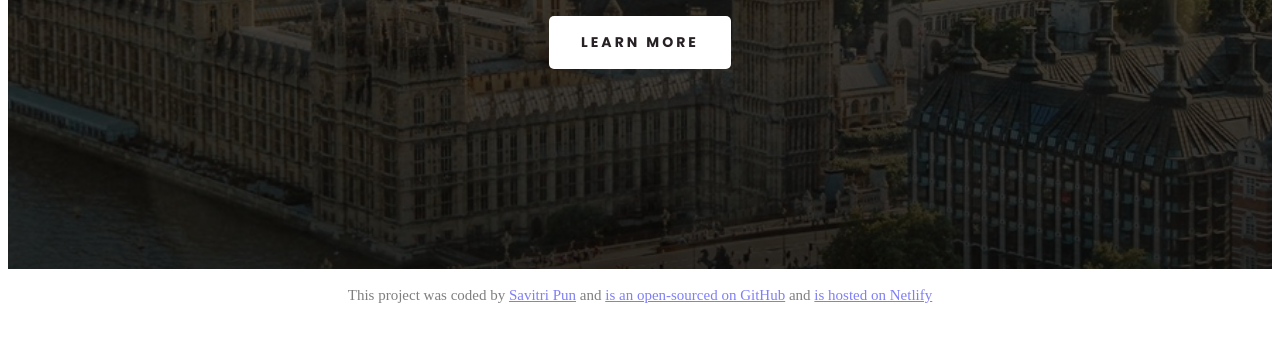
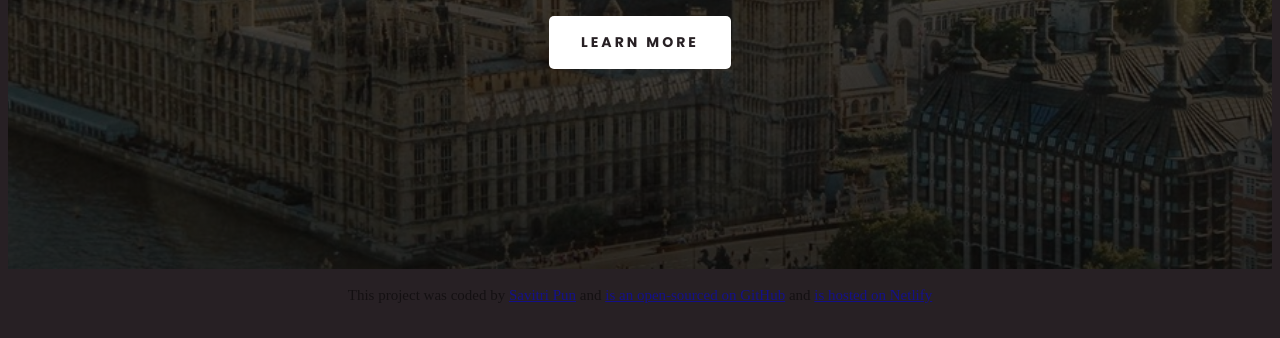
Before and after one commit to punSavitri/travel-project-savitri-pun, a plain HTML site: page index.html in a window 1280 px wide. Shown: the part 462-800 px from the top of the page. Drawn offline with Linux system fonts and the light colour scheme.

Commit message:
update styles.css

```diff
--- a/src/styles.css
+++ b/src/styles.css
@@ -1,5 +1,8 @@
 :root {
   --heading-font-family: "Poppins", sans-serif;
+}
+body {
+  background: #272024;
 }
 .container {
   max-width: 1400px;
```
